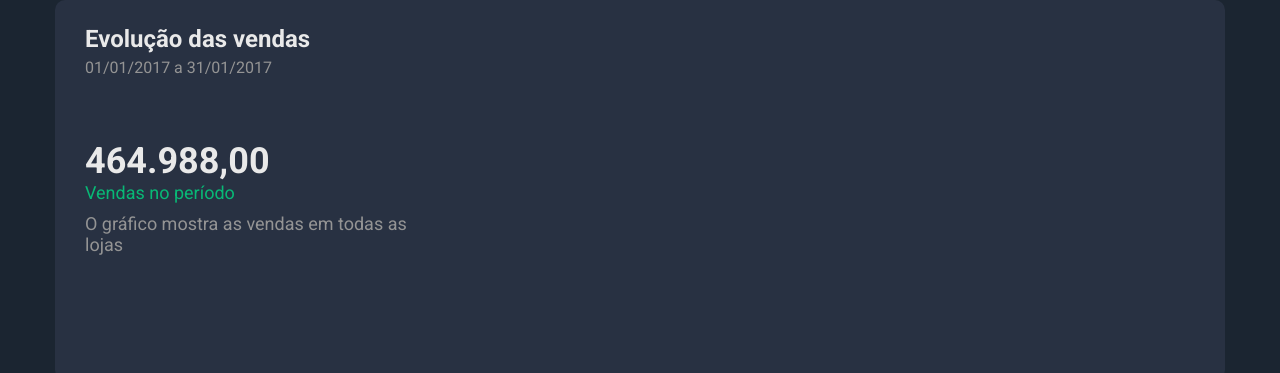
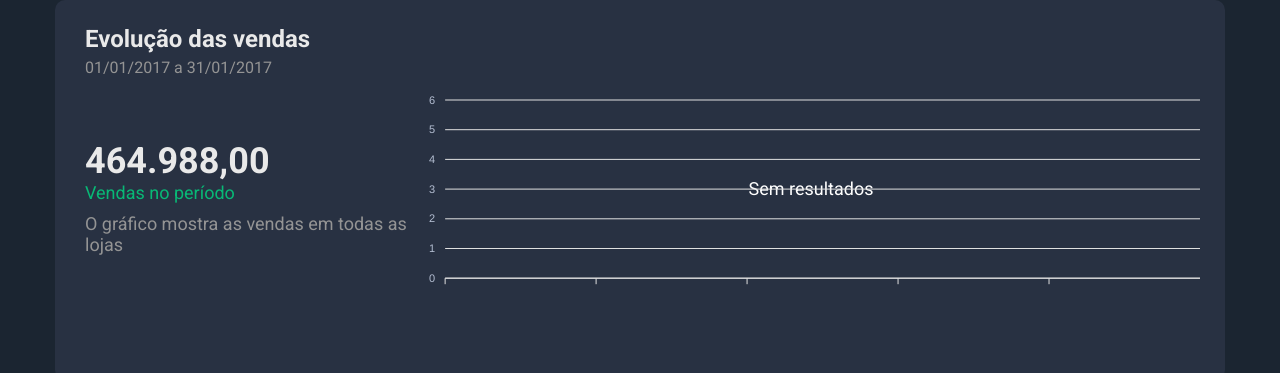
Before and after one commit to gdegato/DS_Sales, a React (Create React App) app: page / in a window 1280 px wide. Shown: the part 230-603 px from the top of the page. Built offline with nearby package versions, Linux system fonts and the light colour scheme; a web font is replaced by a local one.

Commit message:
Ajustes no SalesByDate

```diff
--- a/src/components/sales-by-date/index.tsx
+++ b/src/components/sales-by-date/index.tsx
@@ -1,5 +1,11 @@
-import React from 'react';
+import React, { Component } from 'react';
+import ReactApexChart from 'react-apexcharts';
 import './styles.css';
+
+/* import Chart from 'apexcharts'; */
+
+import { chartOptions } from './helpers';
+
 function SalesByDate() {
   return (
     <div className="sales-by-date-container base-card">
@@ -15,8 +21,13 @@ function SalesByDate() {
             O gráfico mostra as vendas em todas as lojas
           </span>
         </div>
-        <div className="sales-by-date-chart-container">
-
+        <div className="sales-by-date-chart">
+          <ReactApexChart
+            options={chartOptions}
+            series={[{ name: 'Vendas', data: [] }]}
+            type="bar"
+            height={240}
+          />
         </div>
       </div>
     </div>
--- a/src/components/sales-by-date/styles.css
+++ b/src/components/sales-by-date/styles.css
@@ -37,6 +37,6 @@
   color: var(--grey-light-100-color);
 }
 
-.sales-by-date-chart-container {
+.sales-by-date-chart {
   width: 890px;
 }
```
